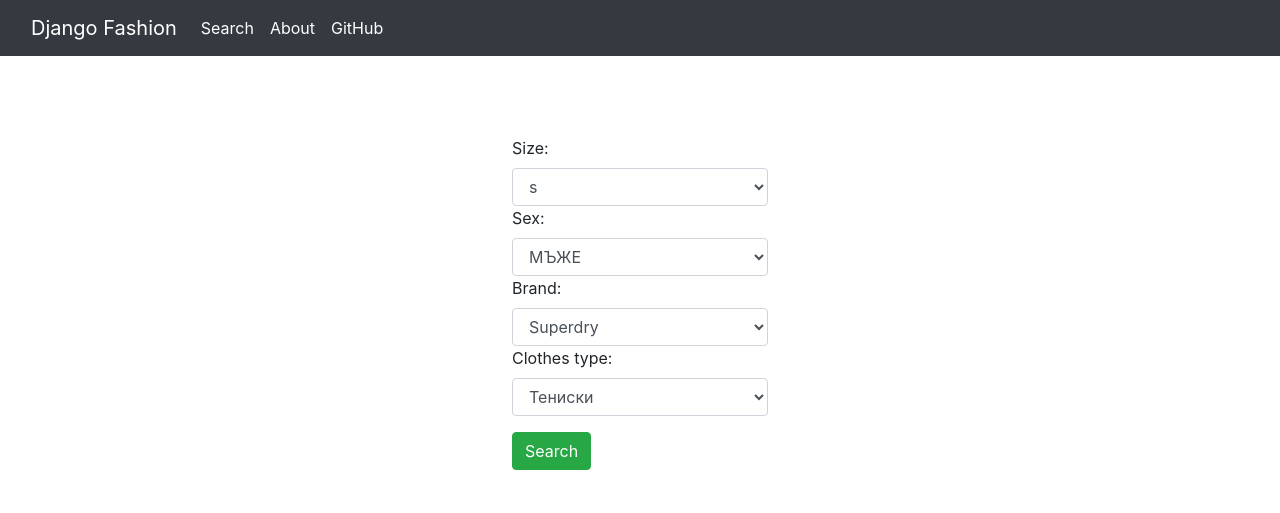
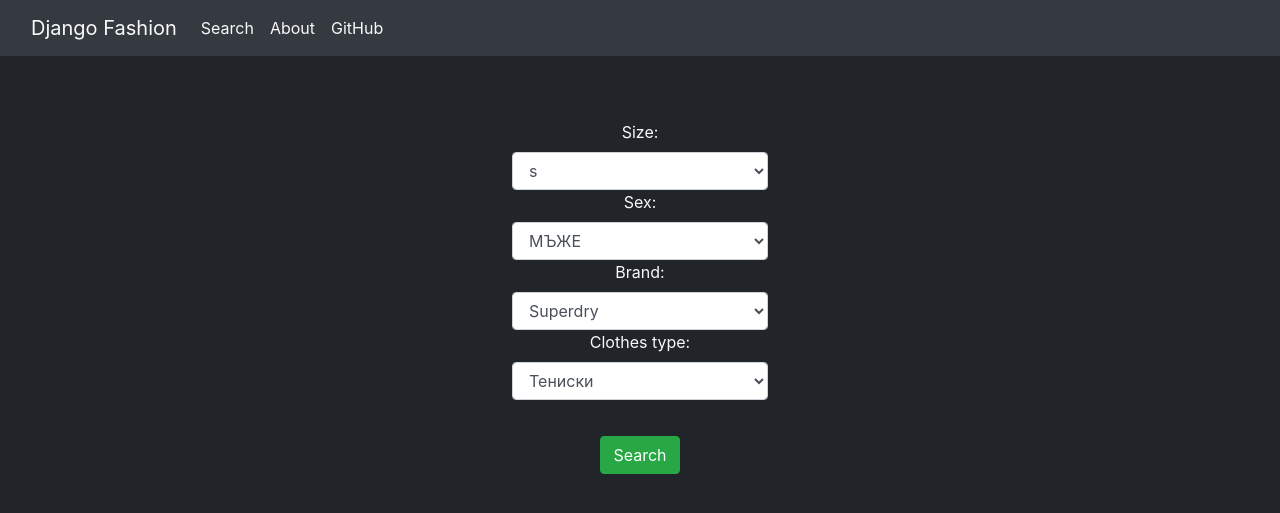
Before and after one commit to DilyanAntonov/django-sales-finder, a Django app: template main/templates/main/home.html in a window 1280 px wide. Shown: the top 513 px of the page. Run offline with Django 3.2, Linux system fonts and the light colour scheme; the template is opened without the code that fills it: values that come from a table or form of the project are taken from there, others are empty; parts of the project's set-up code (start-up, migrations or seed data) failed here and were passed over; some libraries are stand-ins or nearby versions.

Commit message:
Added Styling
Changed borders, colors and alignment

```diff
--- a/main/static/fashion/main.css
+++ b/main/static/fashion/main.css
@@ -1,10 +1,14 @@
-.form-center{
+.form-center {
   margin-top: 5%;
   margin-left: 40%;
   margin-right: 40%;
 }
 
-.grid-center{
+.notfound-text {
+  margin-top: 50%;
+}
+
+.grid-center {
   margin-left: 5%;
   margin-right: 5%;
 }
--- a/main/templates/main/base.html
+++ b/main/templates/main/base.html
@@ -12,23 +12,23 @@
 
     <title>Django Fashion</title>
 </head>
-  <body>
-    <nav class="navbar navbar-expand-lg navbar-dark bg-dark">
+<body style="background-color: #212529;">
+  <nav class="navbar navbar-expand-lg" style="background-color:#343a40;">
     <div class="container-fluid">
-        <a class="navbar-brand" href="#">Django Fashion</a>
+      <a class="navbar-brand text-light" href="#">Django Fashion</a>
       <button class="navbar-toggler" type="button" data-bs-toggle="collapse" data-bs-target="#navbarNavAltMarkup" aria-controls="navbarNavAltMarkup" aria-expanded="false" aria-label="Toggle navigation">
         <span class="navbar-toggler-icon"></span>
       </button>
       <div class="collapse navbar-collapse" id="navbarNavAltMarkup">
         <div class="navbar-nav">
-            <a class="nav-link active" aria-current="page" href="#">Search</a>
-            <a class="nav-link active" aria-current="page" href="#">About</a>
-            <a class="nav-link active" aria-current="page" href="#">GitHub</a>
+          <a class="nav-link active text-light" aria-current="page" href="/">Search</a>
+          <a class="nav-link active text-light" aria-current="page" href="#">About</a>
+          <a class="nav-link active text-light" aria-current="page" href="https://github.com/DilyanAntonov/django-sales-finder">GitHub</a>
         </div>
       </div>
     </div>
   </nav>
-    <main role="main">
+  <main role="main" style="background-color: #212529;">
         {% block content %}{% endblock %}
   </main>
   <script src="https://code.jquery.com/jquery-3.3.1.slim.min.js" integrity="sha384-q8i/X+965DzO0rT7abK41JStQIAqVgRVzpbzo5smXKp4YfRvH+8abtTE1Pi6jizo" crossorigin="anonymous"></script>
--- a/main/templates/main/home.html
+++ b/main/templates/main/home.html
@@ -1,14 +1,14 @@
 {% extends "main/base.html" %}
 
 {% block content %}
-    <div class="form-center">
+    <div class="form-center text-light text-center">
         <div class="form-group">
             <form action="" method="POST" class='form-group'>
                 {% csrf_token %}
-                <div class='input-group mb-3'></div>
+                <div class='input-group'></div>
                     {{ form }}
                 </div>
-                <button type="submit", class="btn btn-success">Search</button>
+                <button type="submit", class="btn btn-success" style="margin-top: 20px;">Search</button>
             </form>
         </div>
     </div>
--- a/main/templates/main/notfound.html
+++ b/main/templates/main/notfound.html
@@ -1,5 +1,9 @@
 {% extends "main/base.html" %}
 
 {% block content %}
-<h1>PAGE NOT FOUND</h1>
+<div class="d-flex flex-column" style="margin-top: 20%;">
+    <div class="">
+        <h1 class="text-center">NO ITEMS WERE FOUND</h1>
+    </div>
+</div>
 {% endblock content %}
```
Also changed, not shown: main/templates/main/search-results.html (+6 -6 lines), db.sqlite3. Lines whose indentation alone changed are shown as unchanged.
